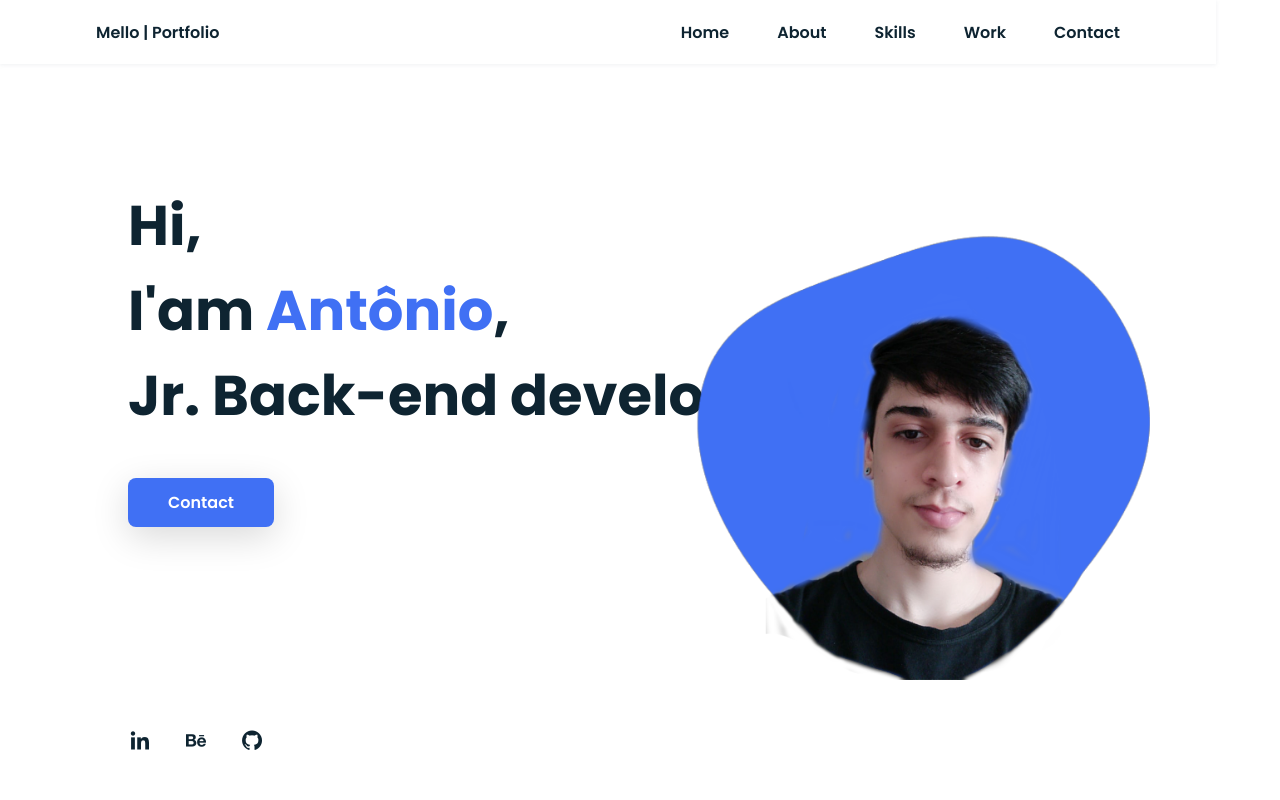
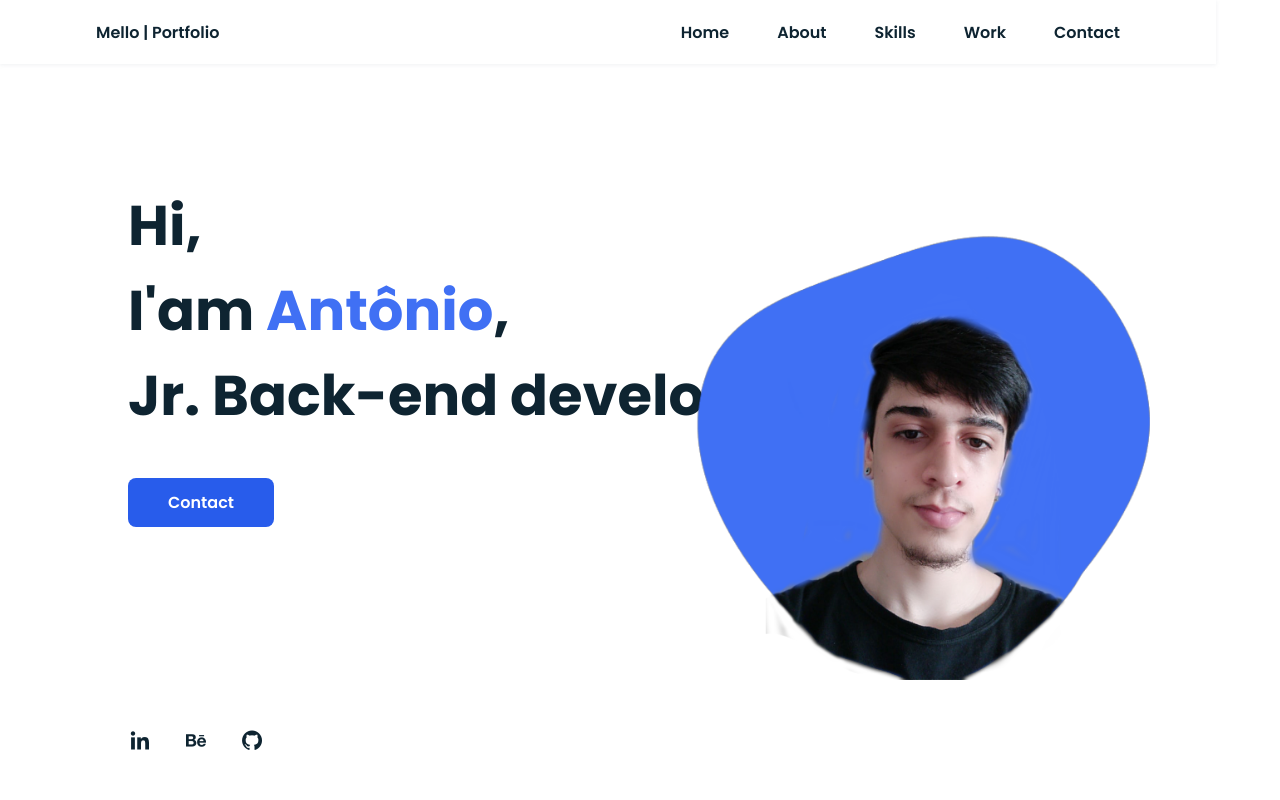
Before and after one commit to MelloTonio/Mello-Portfolio, a React (Create React App) app: page / in a window 1280 px wide. In both pictures the pointer is over the link 200 px from the left and 502 px from the top of the page. Shown: the top 800 px of the page. Built offline with nearby package versions, Linux system fonts and the light colour scheme; no server answers.

Commit message:
feat: button fix

```diff
--- a/src/App.css
+++ b/src/App.css
@@ -228,9 +228,10 @@ img{
   padding: .75rem 2.5rem;
   font-weight: var(--font-semi);
   border-radius: .5rem;
+  transition: .2s;
 }
 .button:hover{
-  box-shadow: 0 10px 36px rgba(0,0,0,.15);
+ background-color: #285CEB;
 }
 
 /* ===== ABOUT =====*/
```
